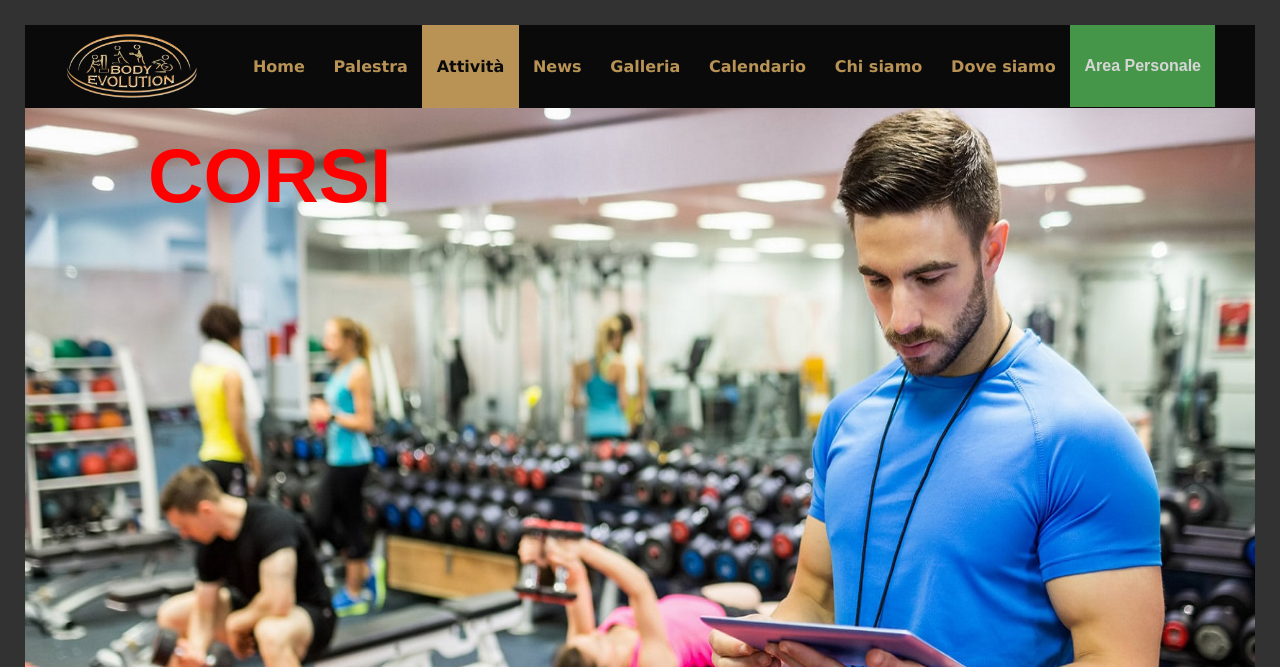
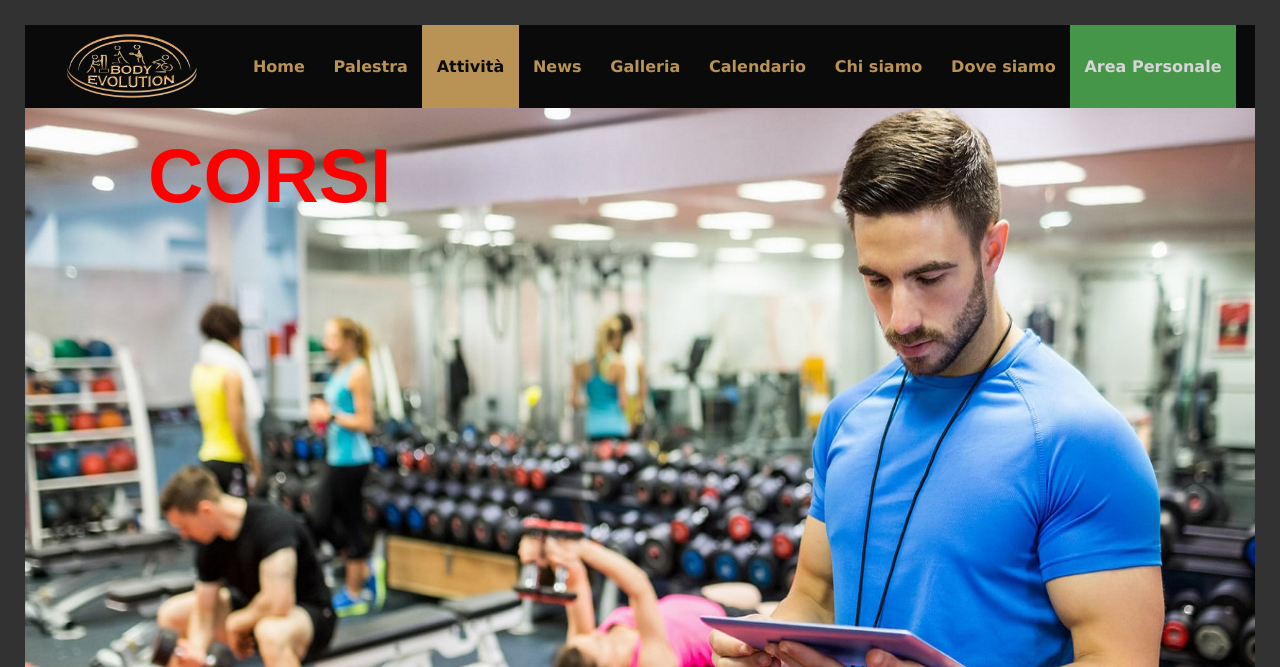
Before and after one commit to ShiroAimai/Tecweb-Project, a PHP site: page /HTML/Attivita.html in a window 1280 px wide; the page is wider, and only the part inside the window is pictured. Shown: the top 667 px of that part. Run offline with PHP 8.4, Linux system fonts and the light colour scheme.

Commit message:
Update Desktop.css

```diff
--- a/CSS/Desktop.css
+++ b/CSS/Desktop.css
@@ -85,6 +85,7 @@ SEZIONE INTESTAZIONE
 	border: none;
 	font-size: 100%;
 	font-weight: bold;
+	font-family: Verdana, Arial, Helvetica, sans-serif;
 	cursor: pointer;
 }
 
```
